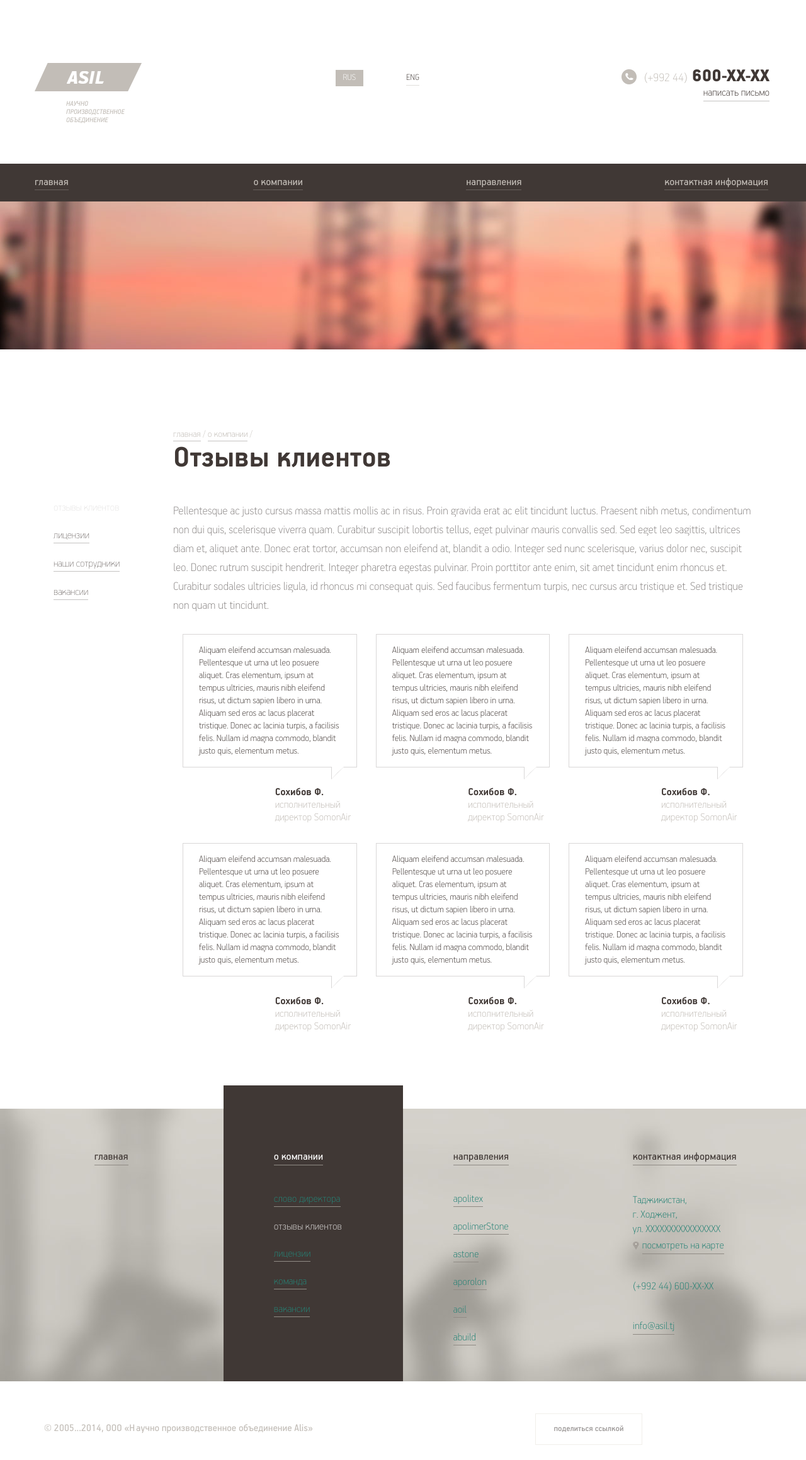
After one commit to Tocher/Asil, a PHP site: page /testimonials.php in a window 1280 px wide. The commit adds this page. Shown: the whole page at 63% size. Run offline with PHP 8.4, Linux system fonts and the light colour scheme; some web fonts are replaced.

Commit message:
testimonials + validation :volcano:

```diff
--- a/contact_information.php
+++ b/contact_information.php
@@ -68,12 +68,12 @@
 					<div class="col-lg-12 col-xs-12 col-sm-12 contact letter">
 						<div>
 							<h5>Форма обратной связи</h5>
-							<form action="action.php" method="GET">
+							<form id="write_letter">
 								<label><input type="text" name="name"><span>ваше имя</span></label>
 								<label><input type="text" name="phone"><span>номер телефона</span></label>
 								<label><input type="text" name="email"><span>эл. почта</span></label>
 								<label><input type="text" name="message"><span>сообщение</span></label>
-								<input type="submit" value="отправить">
+								<input type="submit" value="отправить" class="disable">
 							</form>
 						</div>
 					</div>
--- a/css/style.css
+++ b/css/style.css
@@ -3875,3 +3911,56 @@ body article .info p {
   width: 70px;
   height: 70px;
 }
+
+#licence-wrap .picture-wrap.picture-wrap-hover {
+  background: url(../img/licence_h.png) no-repeat;
+  -webkit-transition: background 0.5s;
+  -moz-transition: background 0.5s;
+  -o-transition: background 0.5s;
+  transition: background 0.5s;
+  cursor: pointer;
+}
+
+.picture-wrap-hover div {
+  opacity: 0;
+  -webkit-transition: opacity 0.2s;
+  -moz-transition: opacity 0.2s;
+  -o-transition: opacity 0.2s;
+  transition: opacity 0.2s;
+}
+
+.testimonial {
+  display: inline-block;
+  font-family: "PFHandbookPro-Thin";
+  line-height: 20px;
+  color: #403835;
+  margin-bottom: 30px;
+}
+.testimonial_quote {
+  padding:15px 25px;
+  border: 1px solid #d9d7d7;
+  position: relative;
+}
+.testimonial_quote::before, .testimonial_quote::after {
+  content: '';
+  position: absolute;
+  right: 20px; bottom: -20px;
+
+  border: 10px solid transparent; border-left: 10px solid #d9d7d7; border-top: 10px solid #d9d7d7;
+ }
+ .testimonial_quote::after {
+  border-left: 9px solid white; border-top: 9px solid white;
+  bottom: -19px;
+ }
+.testimonial_author {
+  float: right;
+  color: #403835;
+  font-family: "PFHandbookPro-Bold";
+  font-size: 18px;
+  width: 130px;
+  margin-top: 30px;
+}
+.testimonial_author span {
+  color: #c2bdb7;
+  font-family: "PFHandbookPro-Thin";
+}
--- a/footer.php
+++ b/footer.php
@@ -27,12 +27,12 @@
 		<div>
 			<button type="button" class="overlay-close">Close</button>
 			<h5>Написать письмо</h5>
-			<form action="action.php" method="GET">
+			<form id="write_letter">
 				<label><input type="text" name="name"><span>ваше имя</span></label>
 				<label><input type="text" name="phone"><span>номер телефона</span></label>
 				<label><input type="text" name="email"><span>эл. почта</span></label>
 				<label><input type="text" name="message"><span>сообщение</span></label>
-				<input type="submit" value="отправить">
+				<input type="submit" value="отправить" class="disable">
 			</form>
 		</div>
 	</div>
--- a/header.php
+++ b/header.php
@@ -7,6 +7,7 @@
 	<link rel="stylesheet" href="css/style2.css">
 	<link href="img/favicon.ico" rel="shortcut icon" type="image/x-icon" />
 	<script src="js/jquery-1.11.1.min.js"></script>
+	<script src="js/jquery.validate.min.js"></script>
 	<script src="js/bootstrap.min.js"></script>
 	<script src="js/modernizr.custom.js"></script>
 	<!--<script src="js/jquery.smslider.min.js"></script>-->
--- /dev/null
+++ b/testimonials.php
@@ -0,0 +1,137 @@
+<?php include("header.php"); ?>
+		<nav class="row">
+			<div class="container">
+				<div class="row">
+					<ul class="list-inline">
+						<li class="col-lg-2 col-xs-6 col-sm-3"><a href="/">главная</a></li>
+						<li class="col-lg-2 col-xs-6 col-sm-3 col-lg-offset-1"><a href="about.php">о компании </a></li>
+						<li class="col-lg-3 col-xs-6 col-sm-3 col-lg-offset-1"><a href="directions.php">направления</a></li>
+						<li class="col-lg-2 col-xs-6 col-sm-3 col-lg-offset-1"><a href="contact_information.php">контактная информация</a></li>
+					</ul>
+				</div>
+			</div>
+		</nav>
+		<div class="custom-select" style="display:none;">
+			<select id="fxselect" name="fxselect">
+				<option value="-1">Choose an effect...</option>
+				<option value="fxSoftScale" selected>Soft scale</option>
+				<option value="fxPressAway">Press away</option>
+				<option value="fxSideSwing">Side Swing</option>
+				<option value="fxFortuneWheel">Fortune wheel</option>
+				<option value="fxSwipe">Swipe</option>
+				<option value="fxPushReveal">Push reveal</option>
+				<option value="fxSnapIn">Snap in</option>
+				<option value="fxLetMeIn">Let me in</option>
+				<option value="fxStickIt">Stick it</option>
+				<option value="fxArchiveMe">Archive me</option>
+				<option value="fxVGrowth">Vertical growth</option>
+				<option value="fxSlideBehind">Slide Behind</option>
+				<option value="fxSoftPulse">Soft Pulse</option>
+				<option value="fxEarthquake">Earthquake</option>
+				<option value="fxCliffDiving">Cliff diving</option>
+			</select>
+		</div>
+		<div class="row component component-fullwidth-child" id="component">
+			<img src="img/slide-child.jpg">
+		</div>
+		<article class="row">
+			<div class="container">
+				<div class="breadcrumbs col-lg-10 col-xs-12 col-sm-10 col-lg-offset-2 col-xs-offset-0 col-sm-offset-2"><a href="">главная</a> / <a href="">о компании</a> /</div>
+				<h2 class="col-lg-10 col-xs-12 col-sm-10 col-lg-offset-2 col-xs-offset-0 col-sm-offset-2"><span>Отзывы клиентов</span></h2>
+				<div class="col-lg-2 col-xs-3 col-sm-3 col-md-2">
+					<ul class="child">
+						<li><a href="" class="active">отзывы клиентов</a></li>
+						<li><a href="">лицензии</a></li>
+						<li><a href="">наши сотрудники</a></li>
+						<li><a href="" >вакансии</a></li>
+					</ul>
+				</div>
+				<div class="col-lg-10 col-xs-8 col-xs-offset-1 col-sm-offset-0 col-sm-9 col-md-10">
+					<p>Pellentesque ac justo cursus massa mattis mollis ac in risus. Proin gravida erat ac elit tincidunt luctus. Praesent nibh metus, condimentum non dui quis, scelerisque viverra quam. Curabitur suscipit lobortis tellus, eget pulvinar mauris convallis sed. Sed eget leo sagittis, ultrices diam et, aliquet ante. Donec erat tortor, accumsan non eleifend at, blandit a odio. Integer sed nunc scelerisque, varius dolor nec, suscipit leo. Donec rutrum suscipit hendrerit. Integer pharetra egestas pulvinar. Proin porttitor ante enim, sit amet tincidunt enim rhoncus et. Curabitur sodales ultricies ligula, id rhoncus mi consequat quis. Sed faucibus fermentum turpis, nec cursus arcu tristique et. Sed tristique non quam ut tincidunt.</p>
+					<div class="testimonial col-lg-4 col-xs-4 col-sm-4 col-md-4">
+						<div class="testimonial_quote">Aliquam eleifend accumsan malesuada. Pellentesque ut urna ut leo posuere aliquet. Cras elementum, ipsum at tempus ultricies, mauris nibh eleifend risus, ut dictum sapien libero in urna. Aliquam sed eros ac lacus placerat tristique. Donec ac lacinia turpis, a facilisis felis. Nullam id magna commodo, blandit justo quis, elementum metus.</div>
+						<div class="testimonial_author">
+							<b>Сохибов Ф.</b><br>
+							<span>исполнительный директор SomonAir</span>
+						</div>
+					</div>
+					<div class="testimonial col-lg-4 col-xs-4 col-sm-4 col-md-4">
+						<div class="testimonial_quote">Aliquam eleifend accumsan malesuada. Pellentesque ut urna ut leo posuere aliquet. Cras elementum, ipsum at tempus ultricies, mauris nibh eleifend risus, ut dictum sapien libero in urna. Aliquam sed eros ac lacus placerat tristique. Donec ac lacinia turpis, a facilisis felis. Nullam id magna commodo, blandit justo quis, elementum metus.</div>
+						<div class="testimonial_author">
+							<b>Сохибов Ф.</b><br>
+							<span>исполнительный директор SomonAir</span>
+						</div>
+					</div>
+					<div class="testimonial col-lg-4 col-xs-4 col-sm-4 col-md-4">
+						<div class="testimonial_quote">Aliquam eleifend accumsan malesuada. Pellentesque ut urna ut leo posuere aliquet. Cras elementum, ipsum at tempus ultricies, mauris nibh eleifend risus, ut dictum sapien libero in urna. Aliquam sed eros ac lacus placerat tristique. Donec ac lacinia turpis, a facilisis felis. Nullam id magna commodo, blandit justo quis, elementum metus.</div>
+						<div class="testimonial_author">
+							<b>Сохибов Ф.</b><br>
+							<span>исполнительный директор SomonAir</span>
+						</div>
+					</div>
+
+					<div class="testimonial col-lg-4 col-xs-4 col-sm-4 col-md-4">
+						<div class="testimonial_quote">Aliquam eleifend accumsan malesuada. Pellentesque ut urna ut leo posuere aliquet. Cras elementum, ipsum at tempus ultricies, mauris nibh eleifend risus, ut dictum sapien libero in urna. Aliquam sed eros ac lacus placerat tristique. Donec ac lacinia turpis, a facilisis felis. Nullam id magna commodo, blandit justo quis, elementum metus.</div>
+						<div class="testimonial_author">
+							<b>Сохибов Ф.</b><br>
+							<span>исполнительный директор SomonAir</span>
+						</div>
+					</div>
+					<div class="testimonial col-lg-4 col-xs-4 col-sm-4 col-md-4">
+						<div class="testimonial_quote">Aliquam eleifend accumsan malesuada. Pellentesque ut urna ut leo posuere aliquet. Cras elementum, ipsum at tempus ultricies, mauris nibh eleifend risus, ut dictum sapien libero in urna. Aliquam sed eros ac lacus placerat tristique. Donec ac lacinia turpis, a facilisis felis. Nullam id magna commodo, blandit justo quis, elementum metus.</div>
+						<div class="testimonial_author">
+							<b>Сохибов Ф.</b><br>
+							<span>исполнительный директор SomonAir</span>
+						</div>
+					</div>
+					<div class="testimonial col-lg-4 col-xs-4 col-sm-4 col-md-4">
+						<div class="testimonial_quote">Aliquam eleifend accumsan malesuada. Pellentesque ut urna ut leo posuere aliquet. Cras elementum, ipsum at tempus ultricies, mauris nibh eleifend risus, ut dictum sapien libero in urna. Aliquam sed eros ac lacus placerat tristique. Donec ac lacinia turpis, a facilisis felis. Nullam id magna commodo, blandit justo quis, elementum metus.</div>
+						<div class="testimonial_author">
+							<b>Сохибов Ф.</b><br>
+							<span>исполнительный директор SomonAir</span>
+						</div>
+					</div>
+
+				</div>
+			</div>
+
+		</article>
+
+		<footer class="row">
+			<div class="container">
+				<div class="col-lg-3 col-md-3 col-sm-3 col-xs-6">
+					<ul>
+						<h5><a href="#">главная</a></h5>
+					</ul>
+				</div>
+				<div class="col-lg-3 col-md-3 col-sm-3 col-xs-6 active">
+					<ul>
+						<h5><a href="#">о компании</a></h5>
+						<li><a href="#">слово директора</a></li>
+						<li><a href="#" class="active">отзывы клиентов</a></li>
+						<li><a href="#">лицензии</a></li>
+						<li><a href="#">команда</a></li>
+						<li><a href="#">вакансии</a></li>
+					</ul>
+				</div>
+				<div class="col-lg-3 col-md-3 col-sm-3 col-xs-6">
+					<ul>
+						<h5><a href="#" class="">направления</a></h5>
+						<li><a href="#">apolitex</a></li>
+						<li><a href="#">apolimerStone</a></li>
+						<li><a href="#">astone</a></li>
+						<li><a href="#">aporolon</a></li>
+						<li><a href="#">aoil</a></li>
+						<li><a href="#">abuild</a></li>
+					</ul>
+				</div>
+				<div class="col-lg-3 col-md-3 col-sm-3 col-xs-6">
+					<h5><a href="">контактная информация</a></h5>
+					<p class="addres">Таджикистан,<br> г. Ходжент,<br> ул. XXXXXXXXXXXXXXXX</p>
+					<a href="#" class="look-map"><span>посмотреть на карте</span></a>
+					<div class="phone">(+992 44) 600-XX-XX</div>
+					<a href="mailto:#" class="email">info@asil.tj</a>
+				</div>
+			</div>
+		</footer>
+<?php include("footer.php"); ?>
```
Also changed, not shown: other parts of css/style.css (+36 -0 lines), js/scripts.js (+42 -0 lines), mail.php (added, +11 -0 lines), img/licence_h.png (added), js/jquery.validate.min.js (added), 2 other files.
